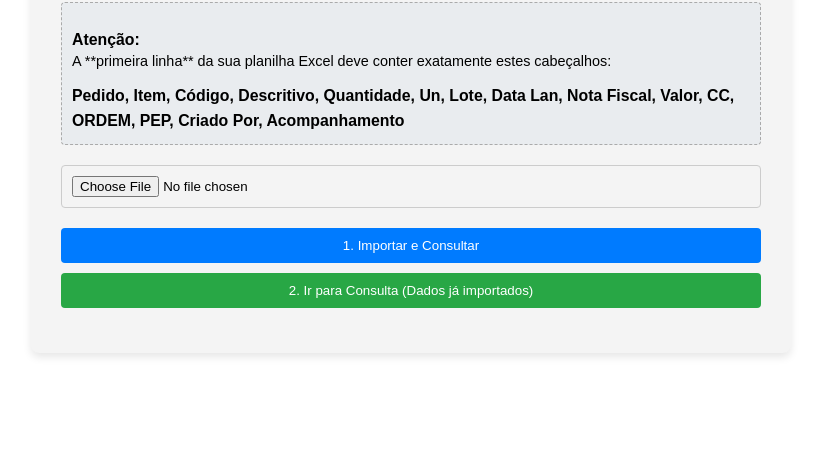
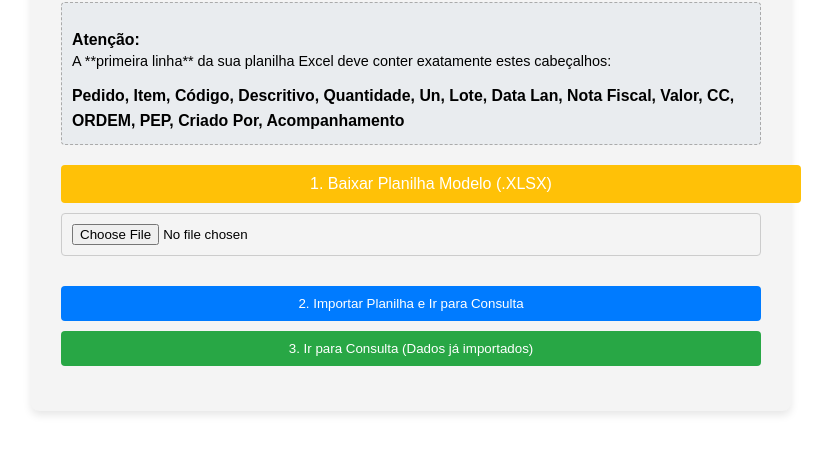
Before and after one commit to Everton-alt/CD, a plain HTML site: page index.html in a window 1280 px wide. Shown: the part 136-590 px from the top of the page, without its empty margins (229-1061 px from the left). Drawn offline with Linux system fonts and the light colour scheme.

Commit message:
index.html

```diff
--- a/index.html
+++ b/index.html
@@ -5,7 +5,6 @@
     <meta name="viewport" content="width=device-width, initial-scale=1.0">
     <title>Importar Dados Excel</title>
     <style>
-        /* ... (seu CSS permanece inalterado) ... */
         body { font-family: Arial, sans-serif; display: flex; flex-direction: column; align-items: center; padding: 20px; }
         .container { background-color: #f4f4f4; padding: 30px; border-radius: 8px; box-shadow: 0 4px 8px rgba(0,0,0,0.1); width: 80%; max-width: 700px; text-align: center; }
         h1 { color: #333; }
@@ -16,7 +15,26 @@
         input[type="file"] { margin-bottom: 20px; padding: 10px; border: 1px solid #ccc; border-radius: 4px; display: block; width: 100%; box-sizing: border-box;}
 
         .botoes-acao { display: flex; flex-direction: column; gap: 10px; }
-        .botoes-acao button { padding: 10px 20px; border: none; border-radius: 4px; cursor: pointer; transition: background-color 0.3s; width: 100%; }
+
+        /* Estilo base do botão */
+        .botoes-acao button { padding: 10px 20px; border: none; border-radius: 4px; cursor: pointer; transition: background-color 0.3s; color: white; width: 100%; }
+
+        /* Estilo para o link de download disfarçado de botão */
+        .botoes-acao a.btn-download {
+            display: inline-block;
+            text-decoration: none;
+            text-align: center;
+            padding: 10px 20px;
+            border-radius: 4px;
+            cursor: pointer;
+            transition: background-color 0.3s;
+            color: white;
+            width: 100%;
+            background-color: #ffc107; /* Amarelo/Aviso */
+        }
+        .botoes-acao a.btn-download:hover {
+            background-color: #e0a800;
+        }
 
         #btnImportar { background-color: #007bff; color: white; }
         #btnImportar:hover { background-color: #0056b3; }
@@ -28,7 +46,6 @@
     </style>
 
     <script src="https://unpkg.com/xlsx/dist/xlsx.full.min.js"></script>
-
     <script src="script.js"></script>
 </head>
 <body>
@@ -42,11 +59,16 @@
             </strong>
         </div>
 
-        <input type="file" id="arquivoExcel" accept=".xlsx, .xls">
+        <div class="botoes-acao">
+            <a href="https://everton-alt.github.io/CD/PLANILHA.xlsx" download="PLANILHA_MODELO.xlsx" class="btn-download">
+                1. Baixar Planilha Modelo (.XLSX)
+            </a>
 
-        <div class="botoes-acao">
-            <button id="btnImportar" onclick="importarDados()">1. Importar e Consultar</button>
-            <button id="btnIrConsulta" onclick="window.location.href='consulta.html'">2. Ir para Consulta (Dados já importados)</button>
+            <input type="file" id="arquivoExcel" accept=".xlsx, .xls">
+
+            <button id="btnImportar" onclick="importarDados()">2. Importar Planilha e Ir para Consulta</button>
+
+            <button id="btnIrConsulta" onclick="window.location.href='consulta.html'">3. Ir para Consulta (Dados já importados)</button>
         </div>
 
         <div id="mensagem"></div>
```
